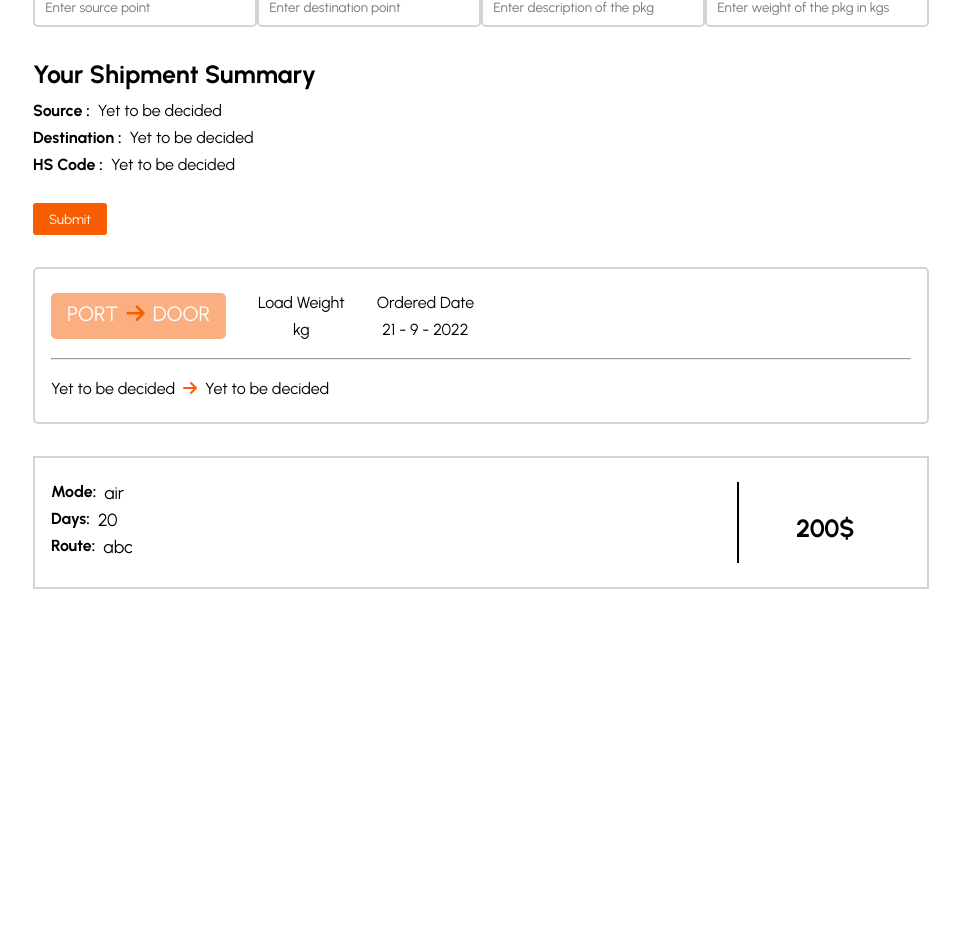
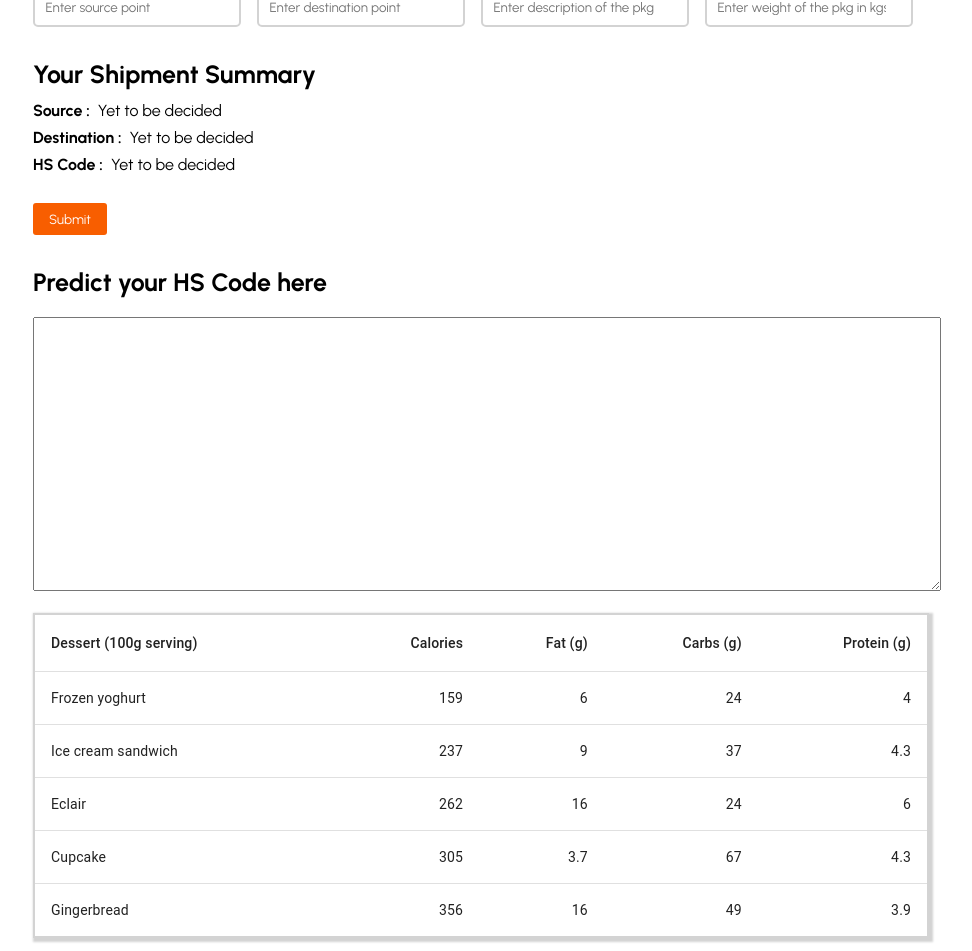
Before and after one commit to yashu183/GeTS, a React (Create React App) app: page / in a window 1280 px wide. Shown: the part 344-1295 px from the top of the page, without its empty margins (159-1131 px from the left). Before the commit the page ends 949 px from the top, so only its background shows below. Built offline with nearby package versions, Linux system fonts and the light colour scheme.

Commit message:
Added HS code predictor UI

```diff
--- a/src/components/Form.jsx
+++ b/src/components/Form.jsx
@@ -2,6 +2,11 @@ import React, { useState } from 'react';
 import styled from "styled-components";
 import { mobile } from "../responsive";
 import axios from 'axios'
+import Table from '@material-ui/core/Table';
+import TableBody from '@material-ui/core/TableBody';
+import TableCell from '@material-ui/core/TableCell';
+import TableHead from '@material-ui/core/TableHead';
+import TableRow from '@material-ui/core/TableRow';
 
 
 const Container = styled.div`
@@ -76,6 +81,24 @@ const s_to_d = {
   color: "white"
 }
 
+const hscode = {
+  marginTop: "2rem",
+  width: "100%"
+}
+
+const text_area = {
+  width: "97.5%",
+  height: "15rem",
+  padding: "1rem"
+}
+
+const table_styles = {
+  width: "100%",
+  marginTop: "1rem",
+  border: "2px solid #d3d3d3",
+  boxShadow: "2px 2px 2px 2px #d3d3d3"
+}
+
 // API response
 const res = {
   days: 20,
@@ -84,24 +107,53 @@ const res = {
   price: 200
 }
 
-const submit = () => {
-
-}
-
 const Form = () => {
     const [source, setSource] = useState('');
     const [dest, setDest] = useState('');
     const [desc, setDesc] = useState('');
     const [weight, setWeight] = useState('');
 
+    const [error, setError] = useState(false);
+
+    const [showRrouteResults, setShowRrouteResults] = useState(false);
+
     const [sourceTxt, setSourceTxt] = useState('Yet to be decided');
     const [destTxt, setDestTxt] = useState('Yet to be decided');
     const [descTxt, setDescTxt] = useState('Yet to be decided');
+
+    const submit = () => {
+      if(source === '' || dest === '' || desc === '' || weight === '') {
+        setError(true);
+      } else {
+        setShowRrouteResults(true)
+        setError(false)
+      }
+    }
+
+    const rows = [
+      createData('Frozen yoghurt', 159, 6.0, 24, 4.0),
+      createData('Ice cream sandwich', 237, 9.0, 37, 4.3),
+      createData('Eclair', 262, 16.0, 24, 6.0),
+      createData('Cupcake', 305, 3.7, 67, 4.3),
+      createData('Gingerbread', 356, 16.0, 49, 3.9),
+    ];
+
+    function createData(
+      name,
+      calories,
+      fat,
+      carbs,
+      protein,
+    ) {
+      return { name, calories, fat, carbs, protein };
+    }
+
     return (
     <Container>
+        { error && <div style={{ color: "red", textAlign: "center" }}>Please enter all the details</div> }
         <Title>Tell us about your shipment</Title>
         <Wrapper>
-            <InputContainer>
+            <InputContainer style={{ marginRight: "1rem" }}>
                 <Input placeholder="Enter source point" name="source" maxLength={"6"} minLenght={"6"} onChange={async (e) => {
                     setSource(e.target.value);
                     if(e.target.value.length === 6) {
@@ -111,7 +163,7 @@ const Form = () => {
                     }
                 }} />
             </InputContainer>
-            <InputContainer>
+            <InputContainer style={{ marginRight: "1rem" }}>
                 <Input placeholder="Enter destination point" name='dest' maxLength={"6"} minLenght={"6"} value={dest} onChange={async (e) => {
                     setDest(e.target.value);
                     if(e.target.value.length === 6) {
@@ -121,12 +173,12 @@ const Form = () => {
                     }
                 }} />
             </InputContainer>
-            <InputContainer>
+            <InputContainer style={{ marginRight: "1rem" }}>
                 <Input placeholder="Enter description of the pkg" name="desc" value={desc} onChange={(e) => {
                     setDesc(e.target.value)
                 }} />
             </InputContainer>
-            <InputContainer>
+            <InputContainer style={{ marginRight: "1rem" }}>
                 <Input type="number" name="weight" placeholder="Enter weight of the pkg in kgs" value={weight} onChange={(e) => {
                     setWeight(e.target.value)
                 }} />
@@ -143,7 +195,7 @@ const Form = () => {
         </Button>
 
         {/* showing routes */}
-        <div style={{ fontSize: "1rem", border: "2px solid #d3d3d3", padding: "1.5rem 1rem", marginTop: "2rem",  borderRadius: "5px" }}>
+        { showRrouteResults &&         <div style={{ fontSize: "1rem", border: "2px solid #d3d3d3", padding: "1.5rem 1rem", marginTop: "2rem",  borderRadius: "5px" }}>
           <div className="header" style={{ display: "flex" }}>
             <div className="s_to_d" style={s_to_d}>
               {"PORT"}<strong><i className="fa-solid fa-arrow-right" style={{ margin: "0 0.5rem", color: '#f85e00' }}></i></strong>{"DOOR"}
@@ -163,9 +215,9 @@ const Form = () => {
           <div className="route">
           {sourceTxt}<strong><i className="fa-solid fa-arrow-right" style={{ margin: "0 0.5rem", color: '#f85e00' }}></i></strong>{destTxt}
           </div>
-        </div>
+        </div> }
         {/* show results */}
-        <div className="results">
+        { showRrouteResults &&         <div className="results">
           <div className="row" style={{ display: "flex", border: "2px solid #d3d3d3", padding: "1.5rem 1rem", marginTop: "2rem", }}>
             <div className="details" style={{ width: "80%", borderRight: "2px solid black" }}>
                 <div className="mode" style={{ display: "flex" }}>
@@ -182,6 +234,38 @@ const Form = () => {
               <Title style={{ textAlign: "center", marginTop: "auto" }}>{res.price}$</Title>
             </div>
           </div>
+        </div> }
+        {/* top 10 HS code */}
+        <div style={hscode}>
+          <Title>Predict your HS Code here</Title>
+          <textarea style={text_area}></textarea>
+          <Table sx={{ minWidth: 650 }} aria-label="simple table" style={table_styles}>
+            <TableHead>
+              <TableRow>
+                <TableCell>Dessert (100g serving)</TableCell>
+                <TableCell align="right">Calories</TableCell>
+                <TableCell align="right">Fat&nbsp;(g)</TableCell>
+                <TableCell align="right">Carbs&nbsp;(g)</TableCell>
+                <TableCell align="right">Protein&nbsp;(g)</TableCell>
+              </TableRow>
+            </TableHead>
+            <TableBody>
+              {rows.map((row) => (
+                <TableRow
+                  key={row.name}
+                  sx={{ '&:last-child td, &:last-child th': { border: 0 } }}
+                >
+                  <TableCell component="th" scope="row">
+                    {row.name}
+                  </TableCell>
+                  <TableCell align="right">{row.calories}</TableCell>
+                  <TableCell align="right">{row.fat}</TableCell>
+                  <TableCell align="right">{row.carbs}</TableCell>
+                  <TableCell align="right">{row.protein}</TableCell>
+                </TableRow>
+              ))}
+            </TableBody>
+          </Table>
         </div>
     </Container>
     )
```
